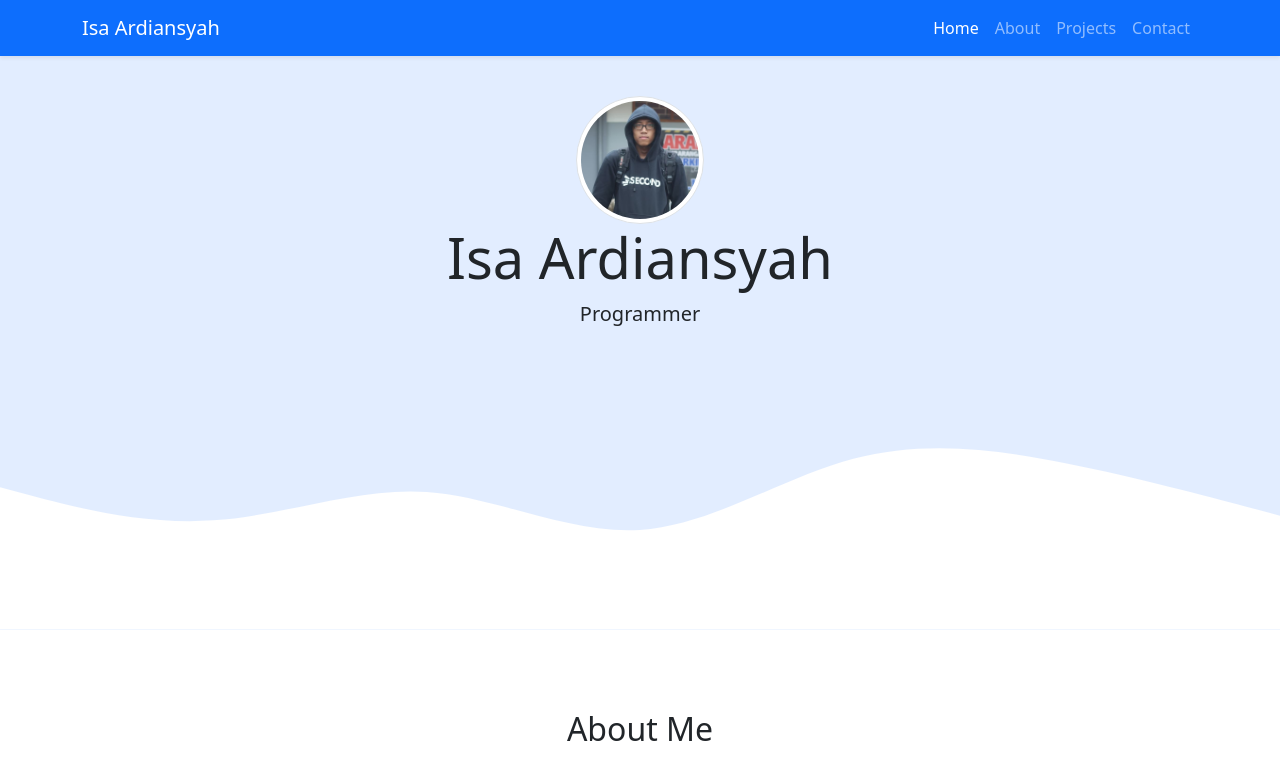
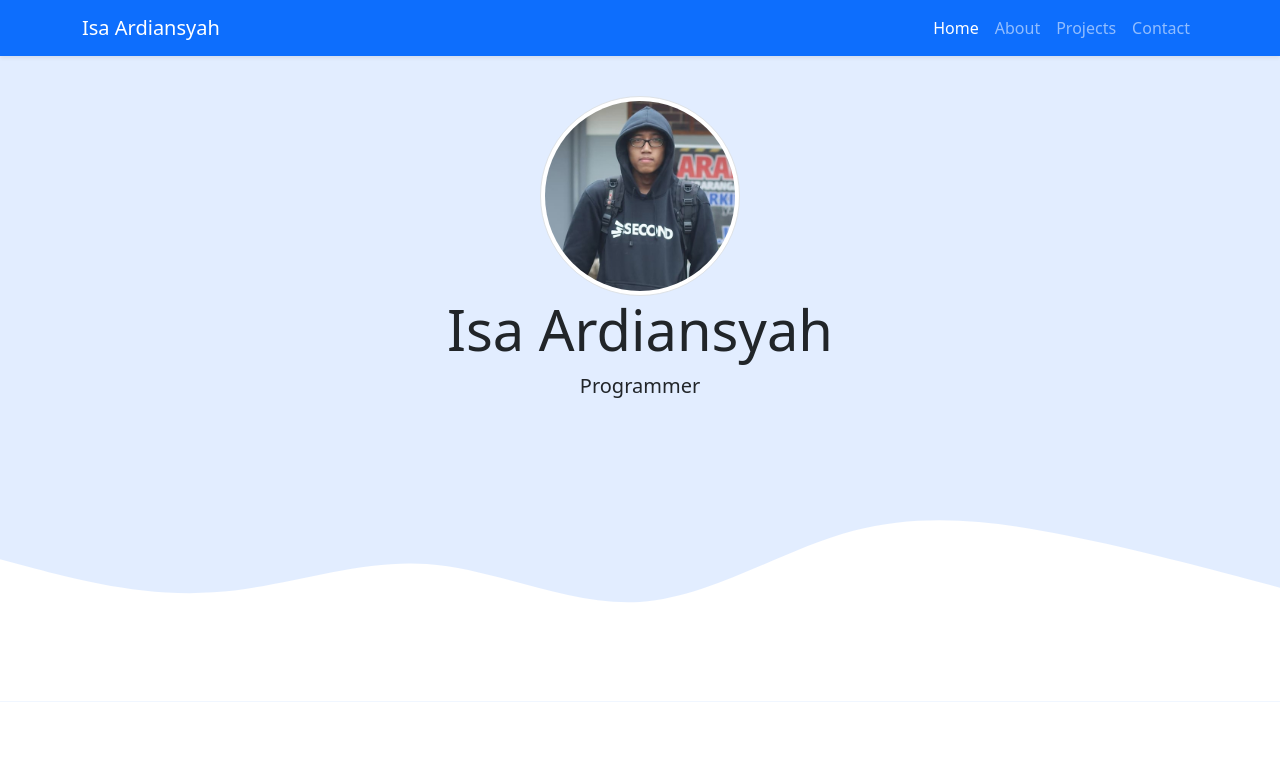
Before and after one commit to isa-ardi/isa-ardi.github.io, a plain HTML site: page index.html in a window 1280 px wide. Shown: the top 769 px of the page. Drawn offline with nearby package versions, Linux system fonts and the light colour scheme.

Commit message:
image changes

```diff
--- a/index.html
+++ b/index.html
@@ -50,7 +50,7 @@
 
   <!-- Jumbotron -->
   <div class="jumbotron text-center">
-    <img class="rounded-circle img-thumbnail" src="img/IMG_0120.jpg" width="10%" alt="">
+    <img class="rounded-circle img-thumbnail" src="img/IMG_0120.jpg" width="200px" alt="">
     <h1 class="display-4">Isa Ardiansyah</h1>
     <p class="lead">Programmer</p>
     <svg xmlns="http://www.w3.org/2000/svg" viewBox="0 0 1440 320">
```
